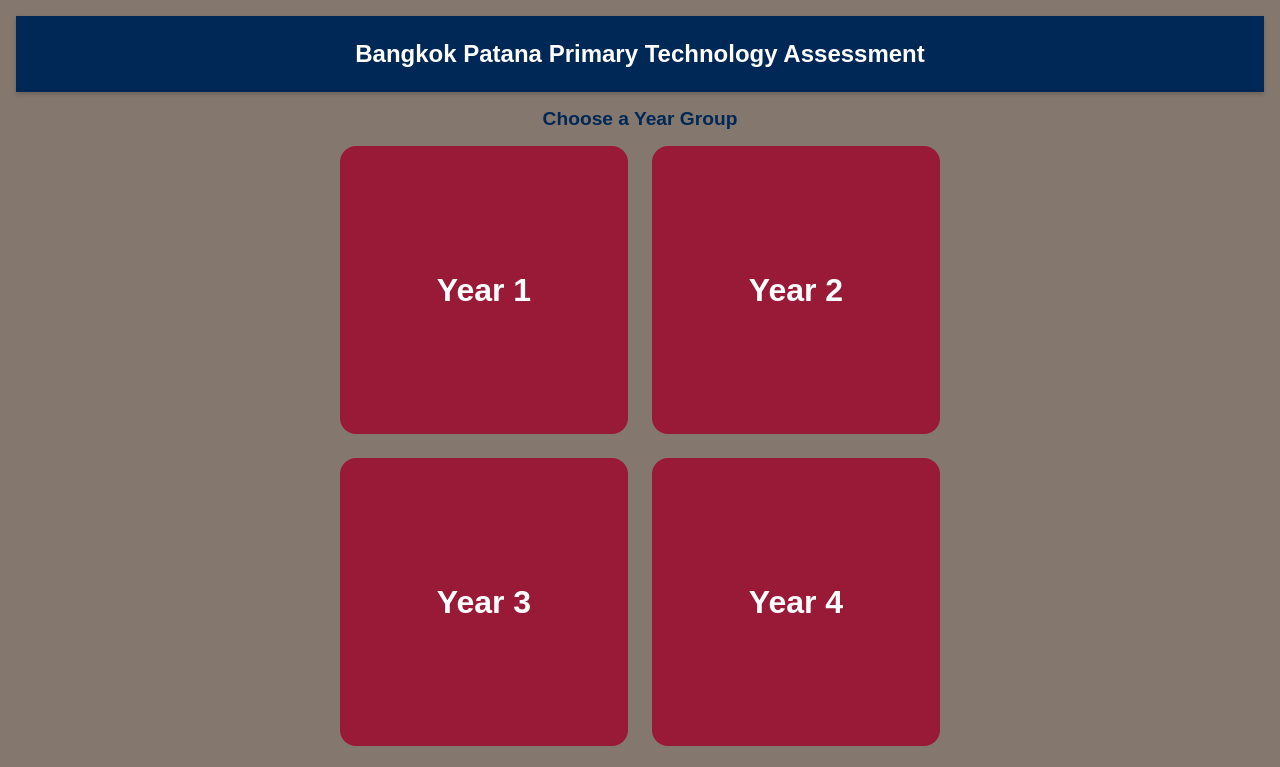
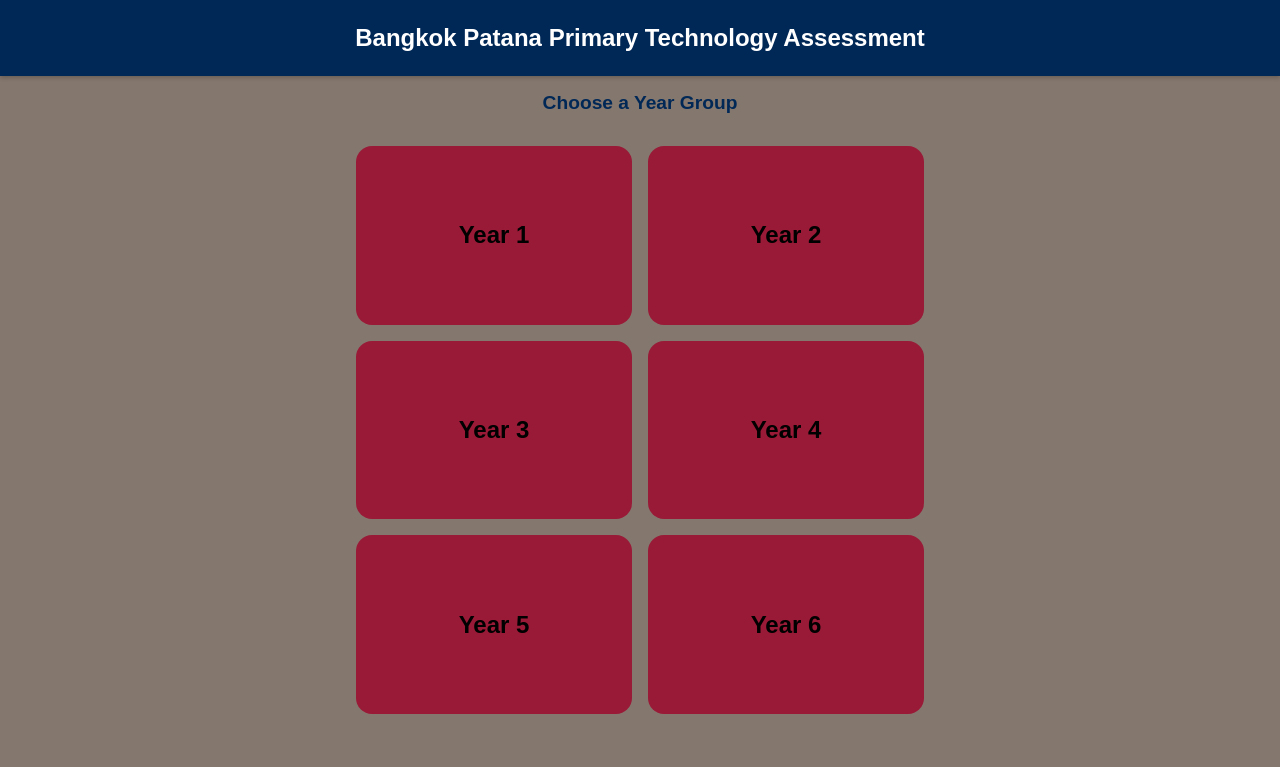
Before and after one commit to GlennMalcolm/BPSTechAssessment, a plain HTML site: page index.html in a window 1280 px wide. Shown: the top 767 px of the page. Drawn offline with Linux system fonts and the light colour scheme.

Commit message:
Update index.html

```diff
--- a/index.html
+++ b/index.html
@@ -4,7 +4,7 @@
   <meta charset="UTF-8" />
   <title>Bangkok Patana Primary Technology Assessment</title>
   <style>
-    /* Colour Variables (based on your provided values) */
+    /* Colour Variables from your specs */
     :root {
       --patana-grey:       #84776d;
       --patana-montrachet: #991a36;
@@ -12,73 +12,67 @@
       --white:             #ffffff;
     }
 
-    /* Basic Reset & Body Styles */
+    /* Basic Reset */
     * {
-      box-sizing: border-box;
       margin: 0;
       padding: 0;
+      box-sizing: border-box;
     }
+
     body {
       font-family: Arial, sans-serif;
       background-color: var(--patana-grey);
-      display: flex;
-      flex-direction: column;
-      align-items: center;
-      min-height: 100vh;
-      padding: 1rem;
+      color: var(--white);
     }
 
     /* Header */
     header {
       background-color: var(--patana-blue);
-      color: var(--white);
-      width: 100%;
-      padding: 1.5rem 1rem;
       text-align: center;
-      margin-bottom: 1rem;
+      padding: 1.5rem;
       box-shadow: 0 2px 4px rgba(0, 0, 0, 0.2);
     }
     header h1 {
+      margin: 0;
       font-size: 1.5rem;
-      margin: 0;
     }
 
     /* Subheading */
     h2 {
+      text-align: center;
       color: var(--patana-blue);
-      margin-bottom: 1rem;
+      margin: 1rem 0;
       font-size: 1.2rem;
-      text-align: center;
     }
 
-    /* Container for Year Buttons:
-       2 columns, 3 rows => 6 total buttons.
-       Increased gap and width to make buttons larger. */
+    /*
+      Main container for Year buttons:
+      - Exactly 2 columns, 3 rows.
+      - Takes up (roughly) the full screen height minus header & subheading space.
+      - Adjust 200px to suit your actual header/subheading height.
+    */
     .year-container {
       display: grid;
       grid-template-columns: repeat(2, 1fr);
-      gap: 1.5rem;
-      width: 90%;           /* Fill most of the screen width on mobile */
-      max-width: 600px;     /* Prevent columns from stretching too wide on desktop */
+      grid-template-rows: repeat(3, 1fr);
+      height: calc(100vh - 200px);
+      width: 100%;
+      max-width: 600px;
       margin: 0 auto;
+      gap: 1rem;
+      padding: 1rem;
     }
 
-    /* Year Group Buttons:
-       - Increased font size
-       - Aspect-ratio + min-height to ensure large, square-ish buttons
-         for easy tapping on tablets/phones */
+    /* Year Group Buttons: Large "tiles" filling each grid cell */
     .year-button {
       background-color: var(--patana-montrachet);
-      color: var(--white);
       border: none;
       border-radius: 1rem;
-      aspect-ratio: 1;
-      min-height: 160px;    /* Forces a larger clickable area on smaller screens */
+      font-size: 1.5rem;
+      font-weight: bold;
       display: flex;
       align-items: center;
       justify-content: center;
-      font-size: 2rem;
-      font-weight: bold;
       cursor: pointer;
       transition: background-color 0.3s ease;
     }
@@ -86,13 +80,13 @@
       background-color: var(--patana-blue);
     }
 
-    /* Responsive adjustments if desired */
+    /* Responsive tweaks for smaller screens */
     @media (max-width: 480px) {
       header h1 {
         font-size: 1.2rem;
       }
       .year-button {
-        font-size: 1.6rem;
+        font-size: 1.2rem;
       }
     }
   </style>
```
